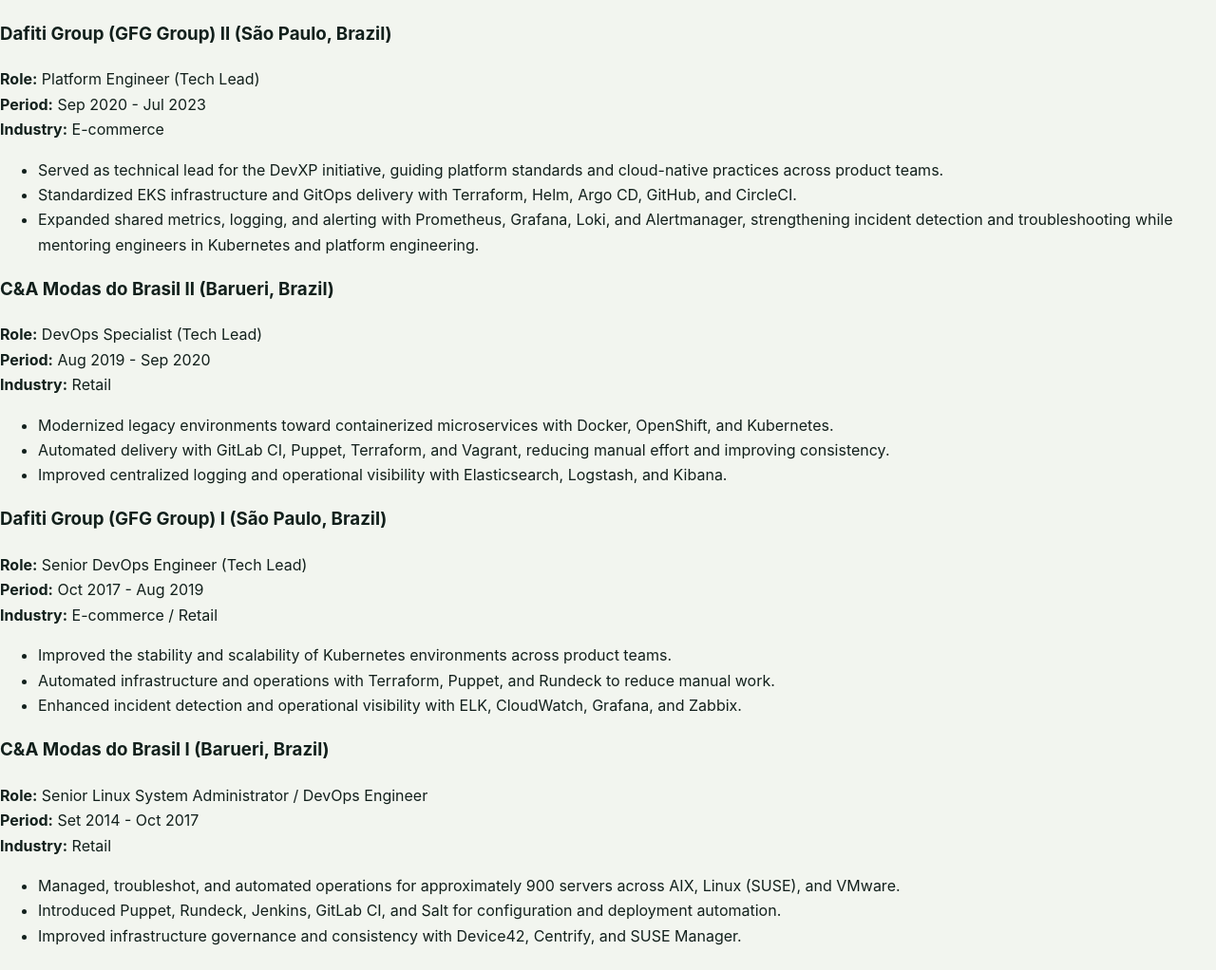
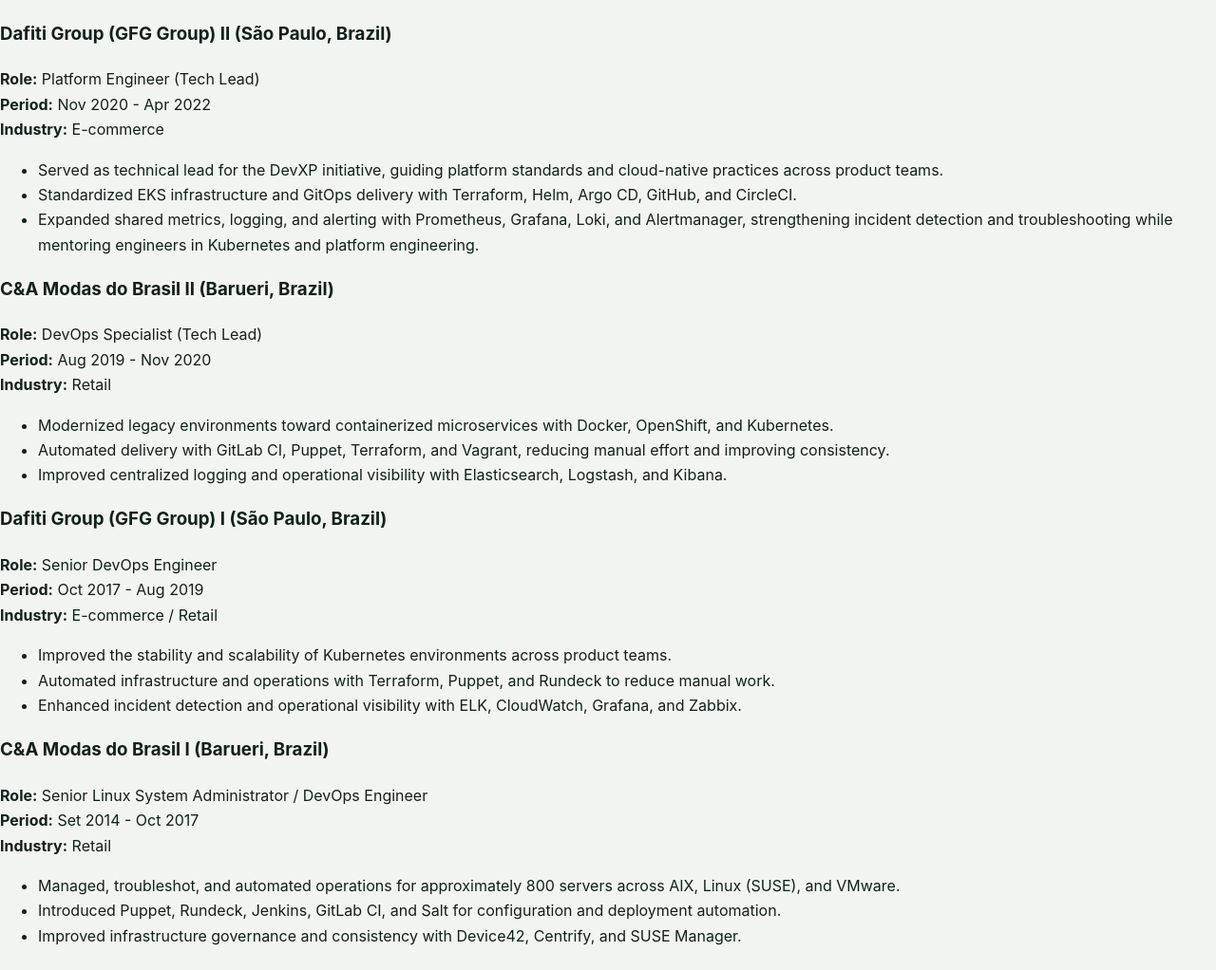
Before and after one commit to diegoluisi/diegoluisi, a Jekyll site: the page built from curriculum/Diego_Luisi.md, in a window 1280 px wide and 1400 px high, scrolled down 2315 px. Shown: the part 160-1182 px from the top of the window at 95% size. Built offline with Jekyll 4.4.1, drawn with Linux system fonts in a browser that asks for light colours; our own code applies the rules of GitHub Pages for plain Markdown files.

Commit message:
feat(DevOps): Update Resume

```diff
--- a/curriculum/Diego_Luisi.md
+++ b/curriculum/Diego_Luisi.md
@@ -139,7 +139,7 @@
 ### Dafiti Group (GFG Group) II (São Paulo, Brazil)
 
 **Role:** Platform Engineer (Tech Lead)<br>
-**Period:** Sep 2020 - Jul 2023<br>
+**Period:** Nov 2020 - Apr 2022<br>
 **Industry:** E-commerce
 
 - Served as technical lead for the DevXP initiative, guiding platform standards and cloud-native practices across product teams.
@@ -149,7 +149,7 @@
 ### C&A Modas do Brasil II (Barueri, Brazil)
 
 **Role:** DevOps Specialist (Tech Lead)<br>
-**Period:** Aug 2019 - Sep 2020<br>
+**Period:** Aug 2019 - Nov 2020<br>
 **Industry:** Retail
 
 - Modernized legacy environments toward containerized microservices with Docker, OpenShift, and Kubernetes.
@@ -158,7 +158,7 @@
 
 ### Dafiti Group (GFG Group) I (São Paulo, Brazil)
 
-**Role:** Senior DevOps Engineer (Tech Lead)<br>
+**Role:** Senior DevOps Engineer<br>
 **Period:** Oct 2017 - Aug 2019<br>
 **Industry:** E-commerce / Retail
 
@@ -172,7 +172,7 @@
 **Period:** Set 2014 - Oct 2017<br>
 **Industry:** Retail
 
-- Managed, troubleshot, and automated operations for approximately 900 servers across AIX, Linux (SUSE), and VMware.
+- Managed, troubleshot, and automated operations for approximately 800 servers across AIX, Linux (SUSE), and VMware.
 - Introduced Puppet, Rundeck, Jenkins, GitLab CI, and Salt for configuration and deployment automation.
 - Improved infrastructure governance and consistency with Device42, Centrify, and SUSE Manager.
 
```
